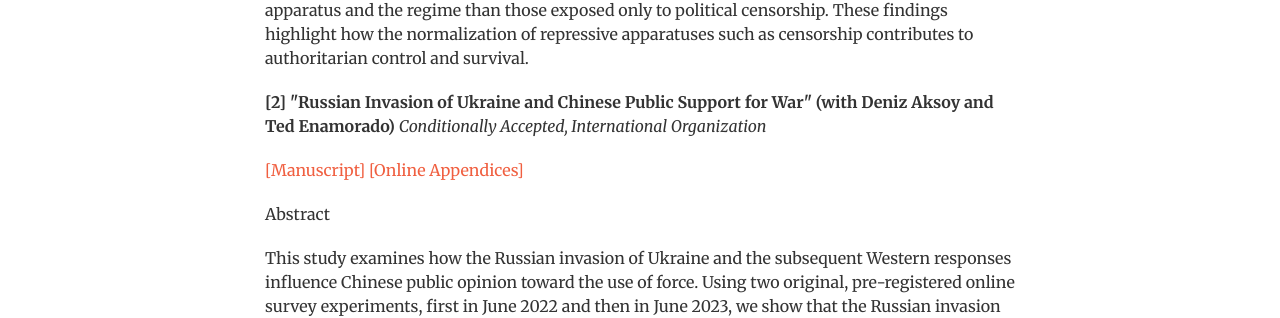
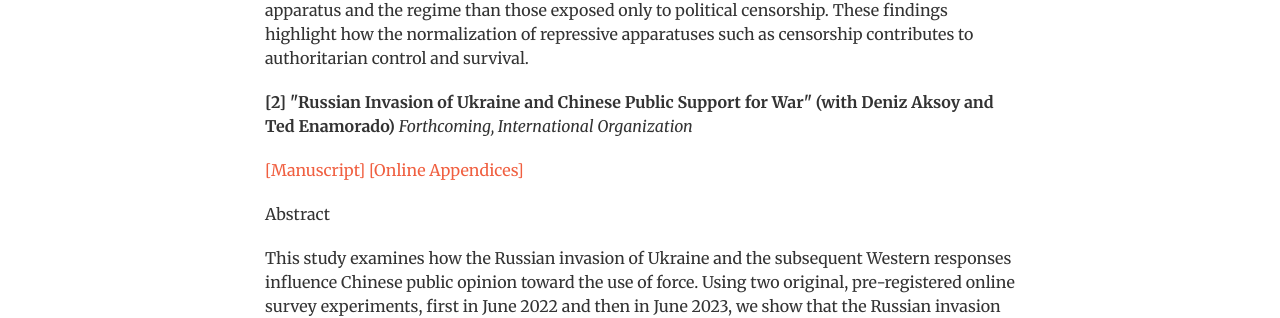
Before and after one commit to tonyhsfz/website, a Jekyll site: the page built from index.html, in a window 1280 px wide and 900 px high, scrolled down 2288 px. Shown: the part 144-462 px from the top of the window. Built offline with Jekyll 4.4.1, drawn with Linux system fonts in a browser that asks for light colours.

Commit message:
Update publication.html

```diff
--- a/_includes/publication.html
+++ b/_includes/publication.html
@@ -20,7 +20,7 @@ Censorship in authoritarian regimes has traditionally been understood as a repre
 </p>
  <p></p>
                      <p></p>
-<p><b>[2]  "Russian Invasion of Ukraine and Chinese Public Support for War"  (with Deniz Aksoy and Ted Enamorado) </b> <i>Conditionally Accepted, International Organization</i> </p>
+<p><b>[2]  "Russian Invasion of Ukraine and Chinese Public Support for War"  (with Deniz Aksoy and Ted Enamorado) </b> <i>Forthcoming, International Organization</i> </p>
                    <p> <a href="/img/UseForce.pdf">[Manuscript]</a>
                     <a href="/img/UseForce_Appendix.pdf">[Online Appendices]</a></p>
 <p> Abstract </p>
```
